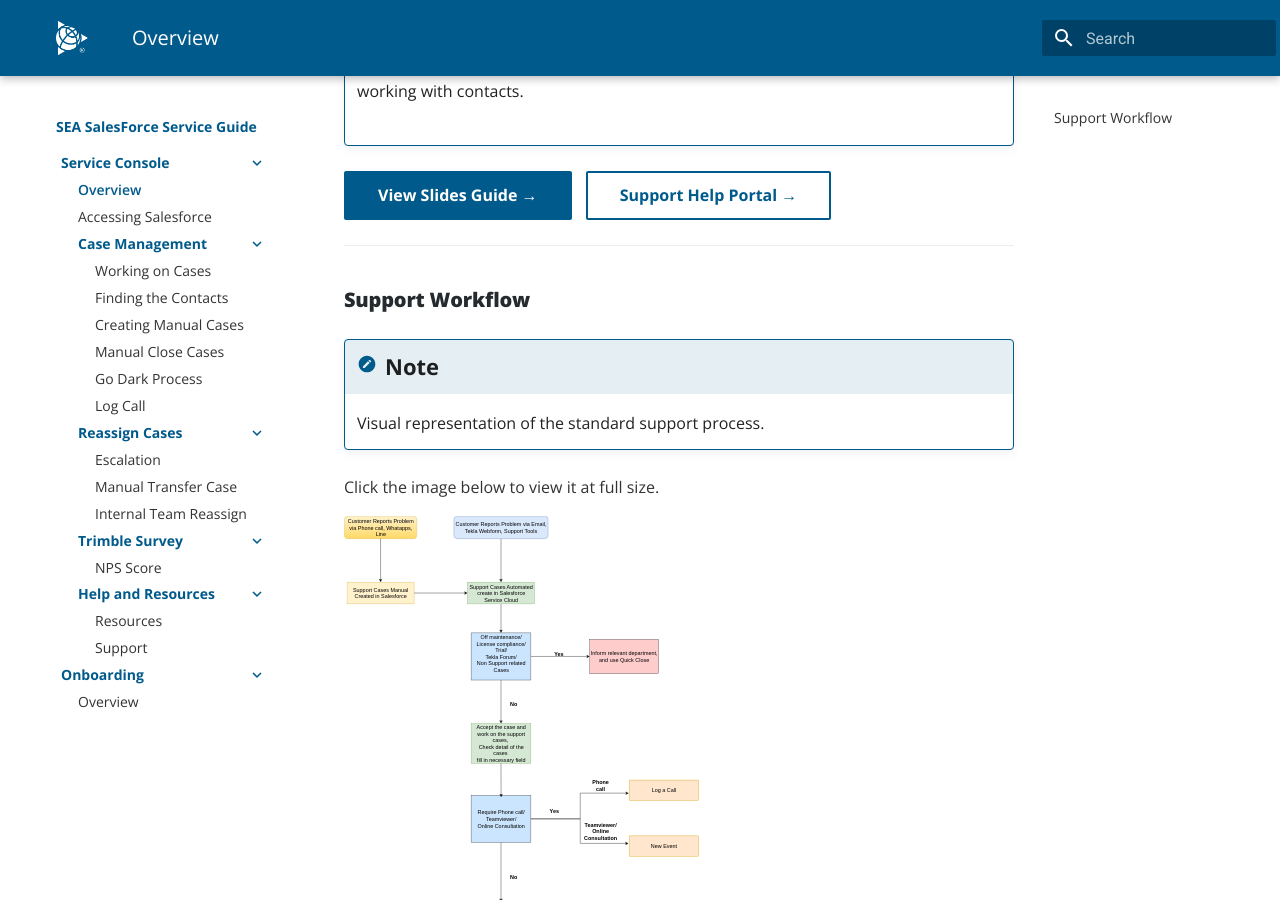
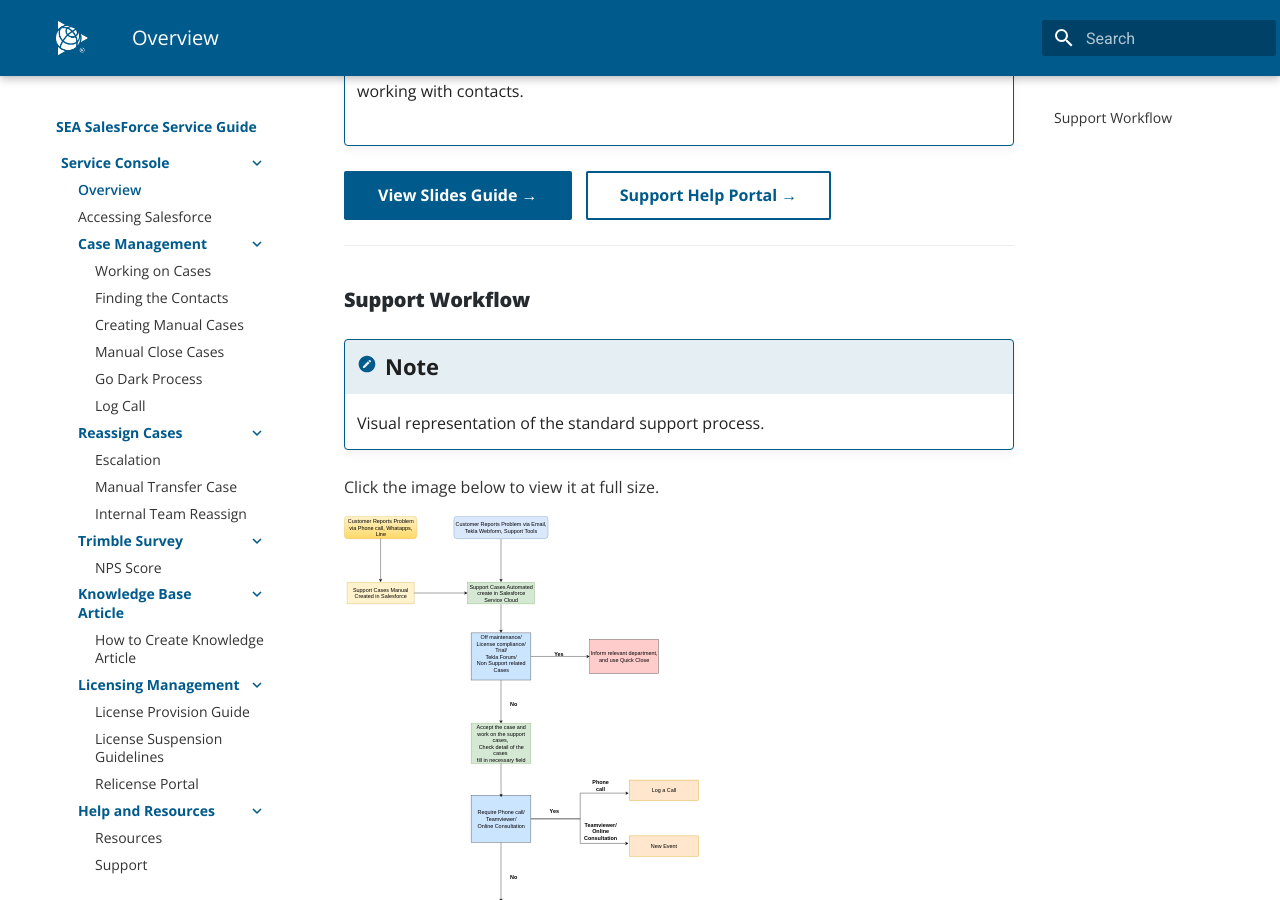
Before and after one commit to KaiLoonTey/Salesforce_ServiceGuide, an MkDocs documentation site: the page built from docs/index.md, in a window 1280 px wide and 900 px high, scrolled down 358 px. Built offline with MkDocs 1.6.1 and Material for MkDocs 9.7.7, drawn with Linux system fonts in a browser that asks for light colours.

Commit message:
Update_knowledgebase

```diff
--- a/mkdocs.yml
+++ b/mkdocs.yml
@@ -51,8 +51,15 @@ nav:
             - Internal Team Reassign: Internal_Assign.md
         - Trimble Survey:
             - NPS Score: NPS.md
+        - Knowledge Base Article:
+            - How to Create Knowledge Article: KnowledgeBase.md
+        - Licensing Management:
+            - License Provision Guide: LicenseProvision.md
+            - License Suspension Guidelines: LicenseSuspend.md
+            - Relicense Portal: Relicense.md
         - Help and Resources:
             - Resources: resources.md
             - Support: support.md
+            - Key Support Contacts: Keycontact.md
     - Onboarding:
         - Overview: OnboardingOverview.md
```
